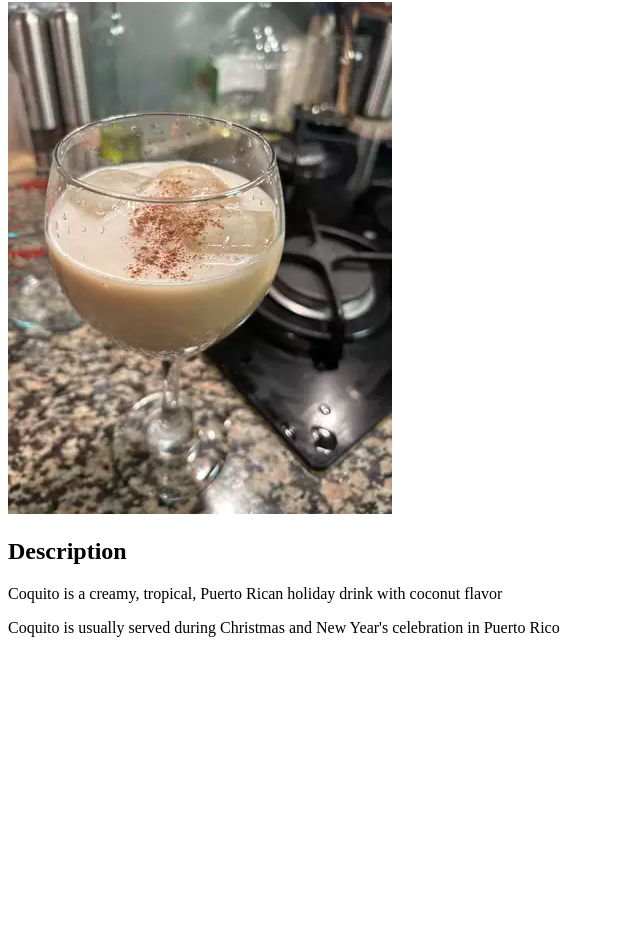
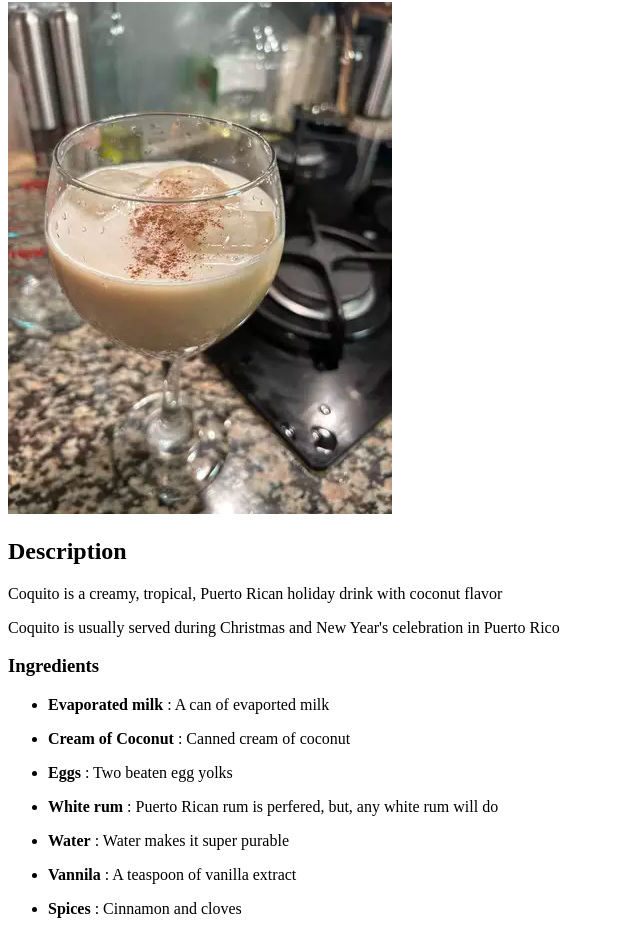
Before and after one commit to ppp2-b/odin-recipes, a plain HTML site: page recipes/coquito.html in a window 1280 px wide. Shown: the part 78-1012 px from the top of the page, without its empty margins (0-640 px from the left). Before the commit the page ends 800 px from the top, so only its background shows below. Drawn offline with Linux system fonts and the light colour scheme.

Commit message:
Added Ingredients of Coquito

```diff
--- a/recipes/coquito.html
+++ b/recipes/coquito.html
@@ -12,4 +12,14 @@
             Coquito is a creamy, tropical, Puerto Rican holiday drink with coconut flavor </p>
         <p>
             Coquito is usually served during Christmas and New Year's celebration in Puerto Rico </p>
+        <h3> Ingredients</h3>
+        <ul>
+            <li> <p> <strong>Evaporated milk</strong> : A can of evaported milk </p></li>
+            <li><p><strong>Cream of Coconut</strong> : Canned cream of coconut</p></li>
+            <li><p><strong>Eggs</strong> : Two beaten egg yolks</p></li>
+            <li><p><strong>White rum</strong> : Puerto Rican rum is perfered, but, any white rum will do</p></li>
+            <li><p><strong>Water</strong> : Water makes it super purable</p></li>
+            <li><p><strong>Vannila</strong> : A teaspoon of vanilla extract</p></li>
+            <li><p><strong>Spices</strong> : Cinnamon and cloves</p></li>
+        </ul>
 </html>
```
